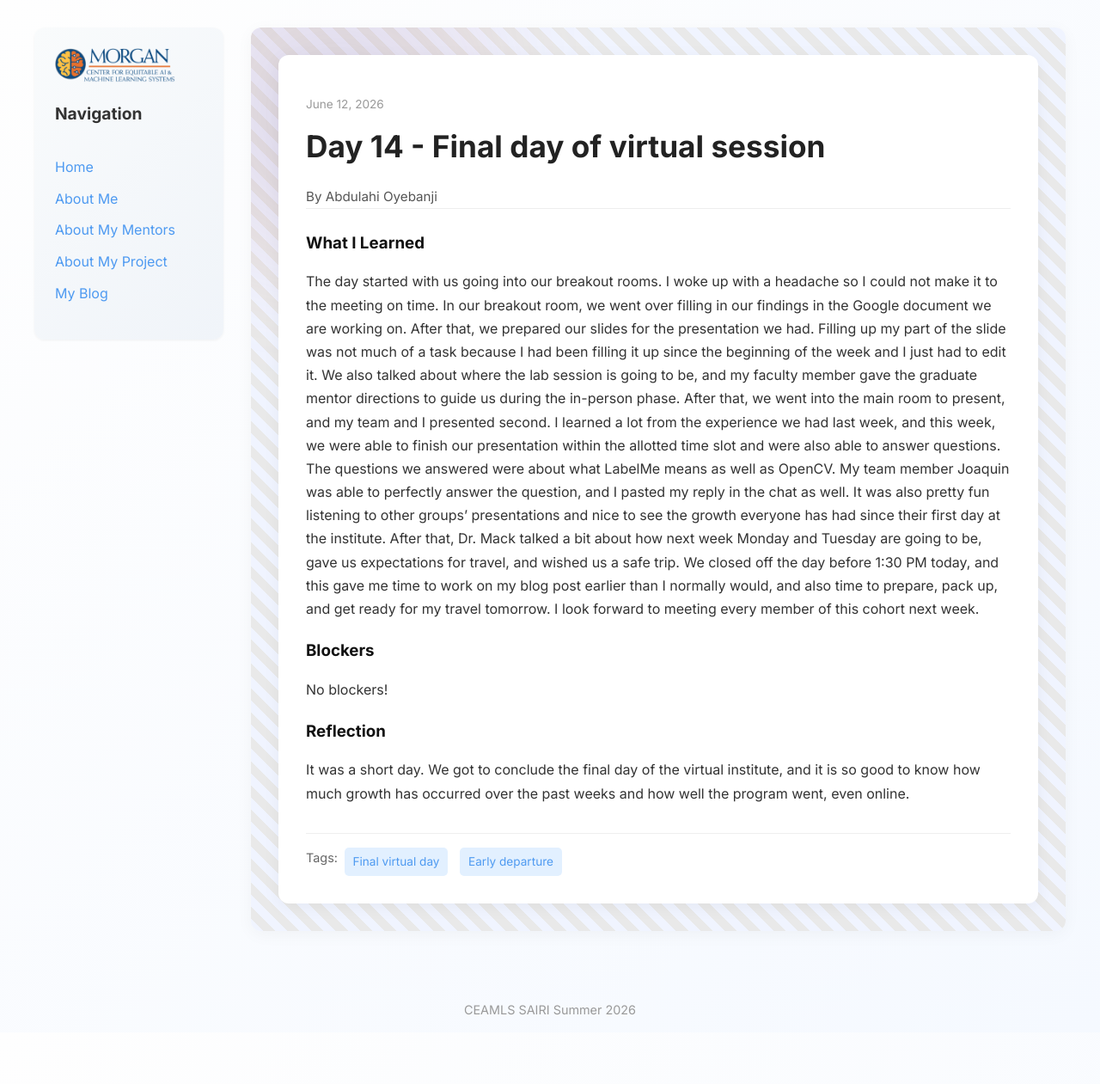
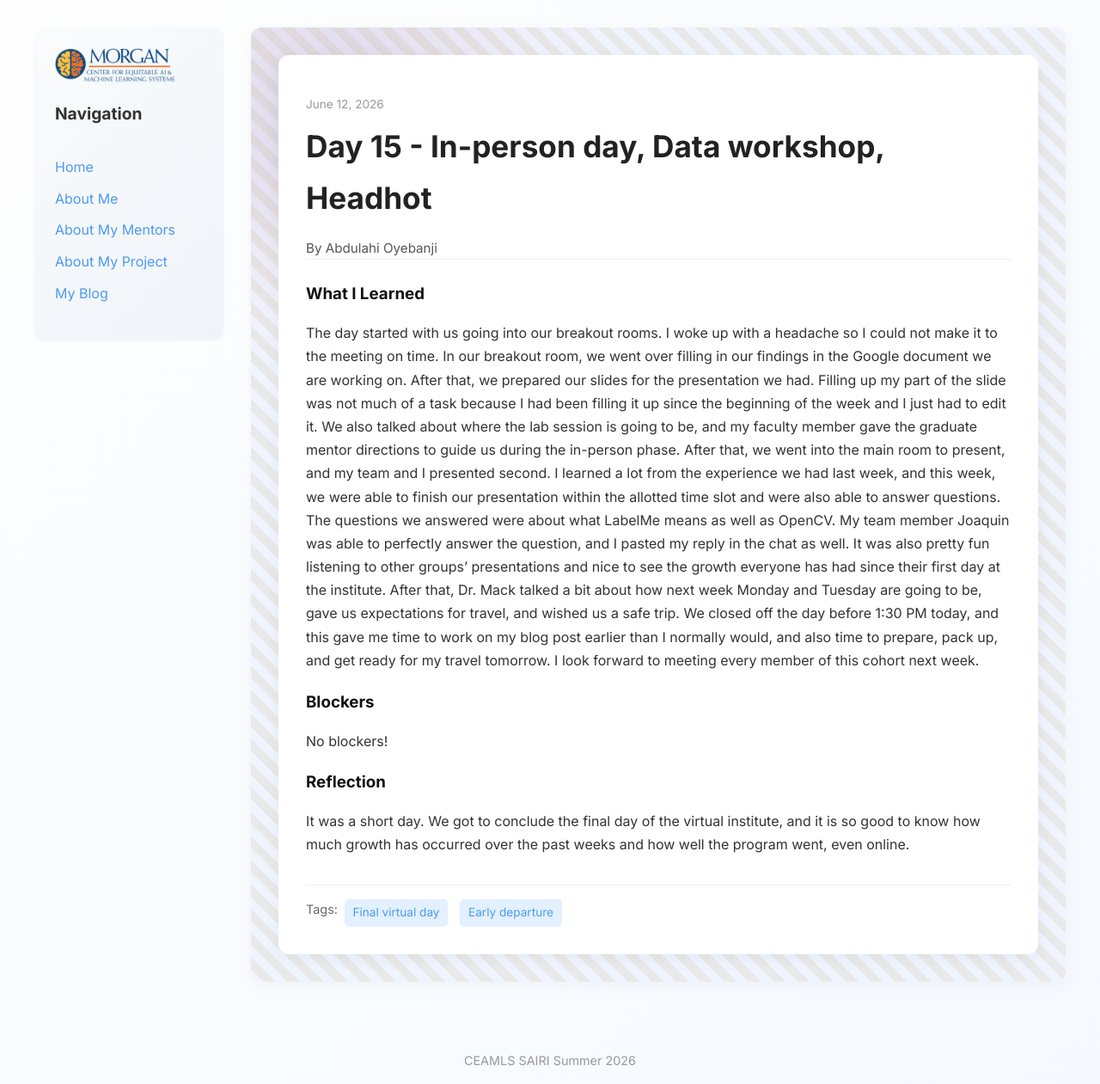
Before and after one commit to abdulahi-banji/abdulahi-banjiceamls26.github.io, a Jekyll site: the page built from _posts/2026-06-15-day-15.md, in a window 1280 px wide. Shown: the whole page at 86% size. Built offline with Jekyll 4.4.1, drawn with Linux system fonts in a browser that asks for light colours; before the commit the page ends 1201 px from its top, so only the background shows below that.

Commit message:
Added the title for the 15th day

```diff
--- a/_posts/2026-06-15-day-15.md
+++ b/_posts/2026-06-15-day-15.md
@@ -1,6 +1,6 @@
 ---
 layout: post
-title: "Day 14 - Final day of virtual session"
+title: "Day 15 - In-person day, Data workshop, Headhot "
 date: 2026-06-12
 
 
```
